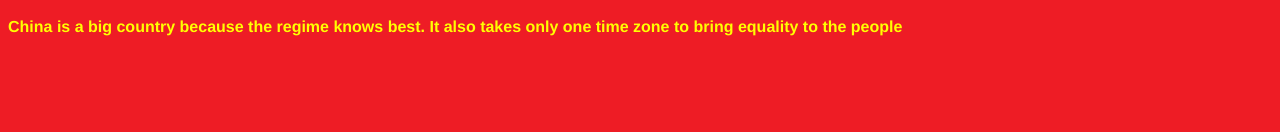
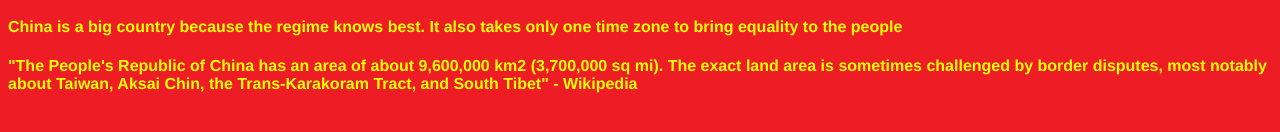
Before and after one commit to dthehob/china, a plain HTML site: page geography.html in a window 1280 px wide. Shown: the part 440-572 px from the top of the page. Drawn offline with Linux system fonts and the light colour scheme.

Commit message:
Update geography.html

```diff
--- a/geography.html
+++ b/geography.html
@@ -32,4 +32,5 @@
 	<h1>geography</h1>
 	<img src="https://upload.wikimedia.org/wikipedia/commons/thumb/e/ef/China_100.78713E_35.63718N.jpg/1200px-China_100.78713E_35.63718N.jpg">
 	<h4>China is a big country because the regime knows best. It also takes only one time zone to bring equality to the people</h4>
+	<h4>"The People's Republic of China has an area of about 9,600,000 km2 (3,700,000 sq mi). The exact land area is sometimes challenged by border disputes, most notably about Taiwan, Aksai Chin, the Trans-Karakoram Tract, and South Tibet" - Wikipedia</h4>
 </html>
```
